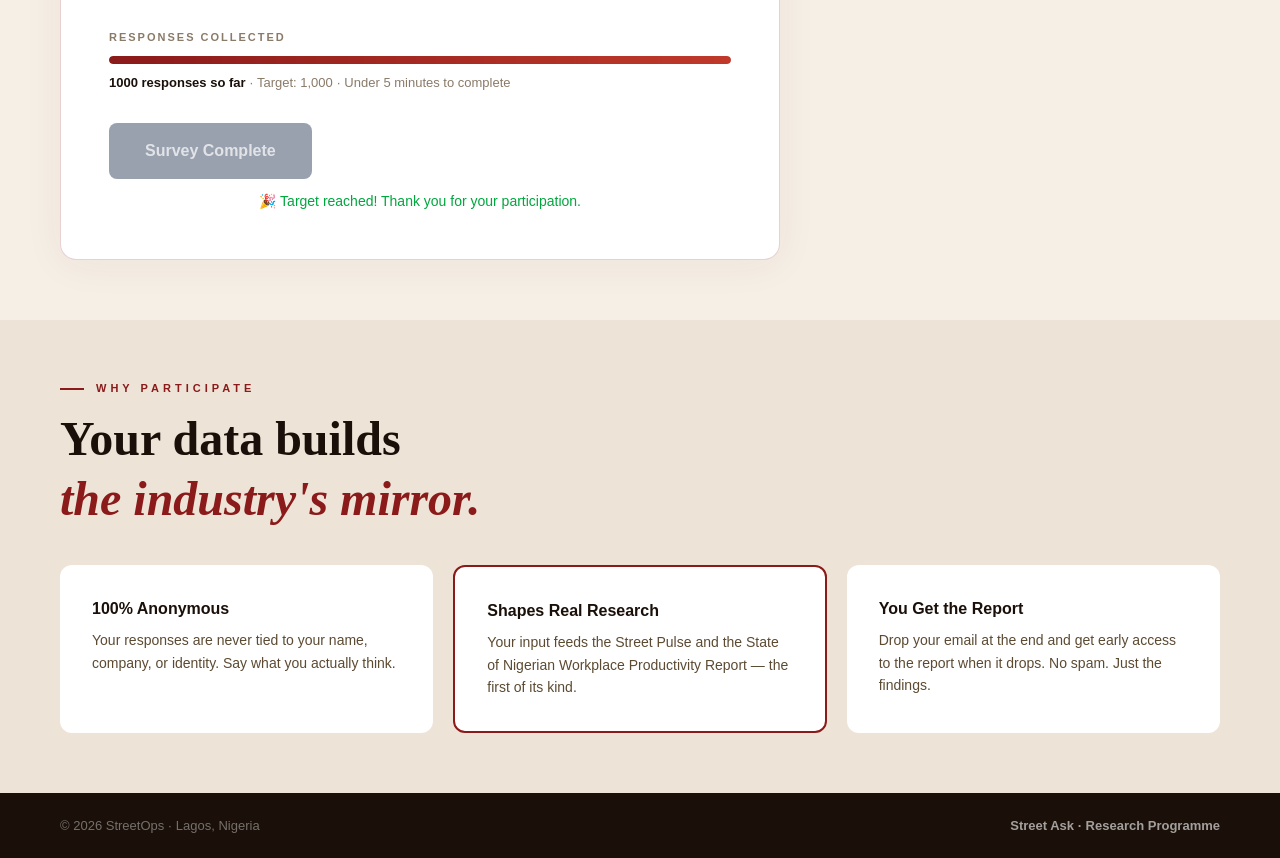
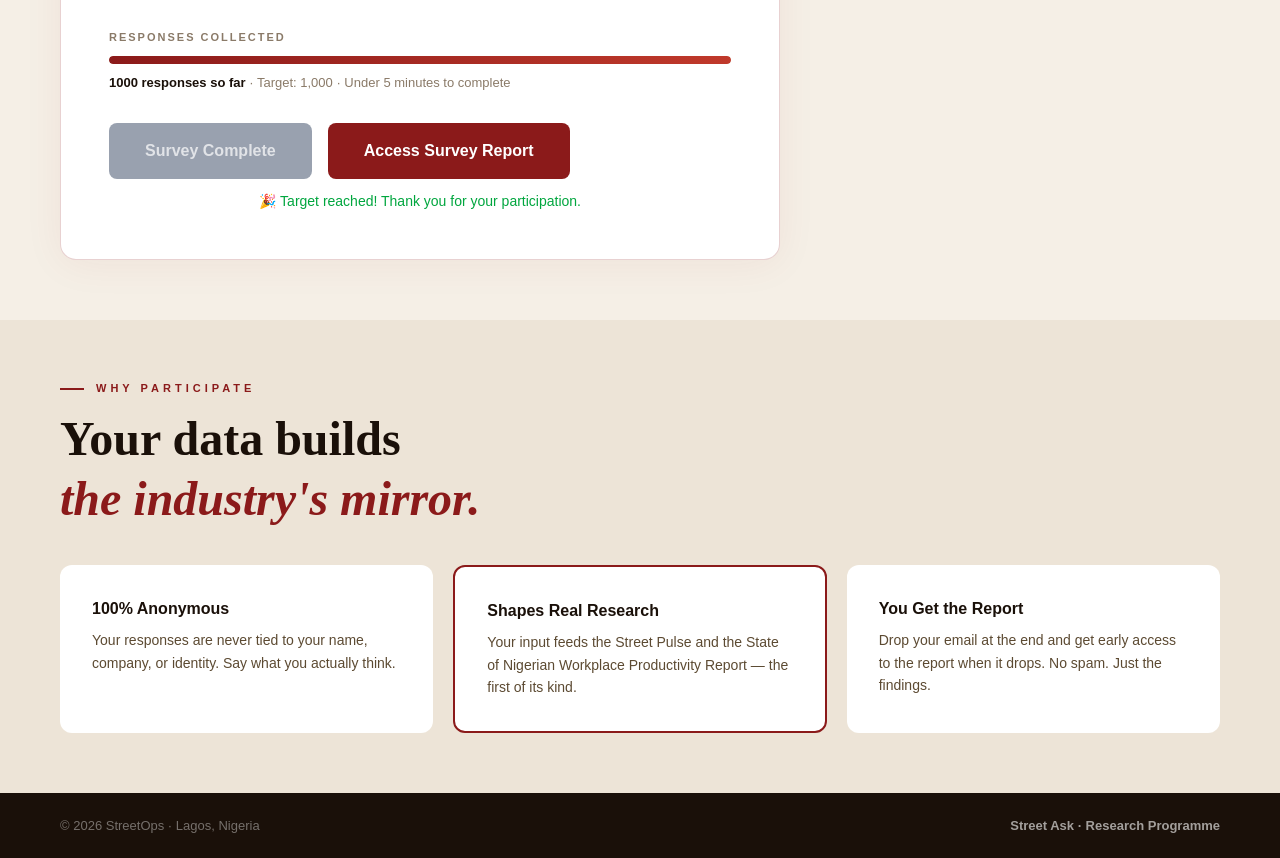
Before and after one commit to streetopsng/street-ask, a Next.js app: page / in a window 1280 px wide. Shown: the part 1300-2158 px from the top of the page. Built offline with nearby package versions, Linux system fonts and the light colour scheme; no server answers; the database is empty.

Commit message:
result link

```diff
--- a/src/components/landing-page.tsx
+++ b/src/components/landing-page.tsx
@@ -179,6 +179,7 @@ export default function LandingPage() {
             </div>
           </div>
 
+          <div className="flex lg:flex-row flex-col gap-4">
             <button
               disabled={isLoading || isComplete}
               onClick={() => router.push("/survey")}
@@ -205,6 +206,15 @@ export default function LandingPage() {
                 </svg>
               )}
             </button>
+
+            <a
+              href="https://www.streetops.ng/reports"
+              target="_blank"
+              className="inline-flex items-center gap-2.5 px-9 py-4 rounded-lg text-base font-semibold transition-all bg-[#8b1a1a] text-white hover:bg-[#c0392b]"
+            >
+              Access Survey Report
+            </a>
+          </div>
           {isComplete && (
             <p className="text-sm text-green-600 mt-3 text-center">
               🎉 Target reached! Thank you for your participation.
```
Lines whose indentation alone changed are shown as unchanged.
